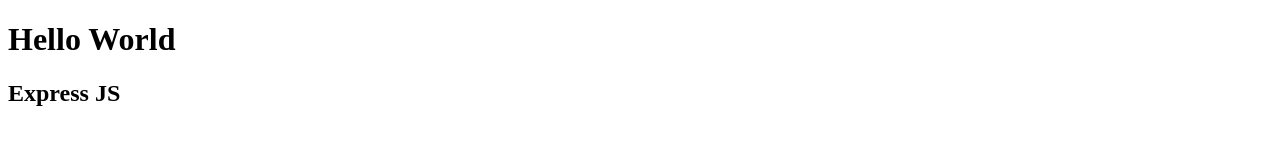
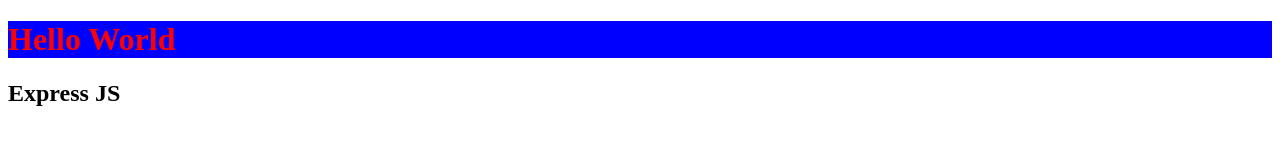
Before and after one commit to rakshithsantosh/nodeJsTutorial, a website: page express/index.html in a window 1280 px wide. Drawn offline with Linux system fonts and the light colour scheme.

Commit message:
middleware

```diff
--- a/express/index.html
+++ b/express/index.html
@@ -4,6 +4,7 @@
     <meta charset="UTF-8" />
     <meta name="viewport" content="width=device-width, initial-scale=1.0" />
     <title>Document</title>
+    <link rel="stylesheet" href="public/style.css" />
   </head>
   <body>
     <h1>Hello World</h1>
--- /dev/null
+++ b/express/public/style.css
@@ -0,0 +1,4 @@
+h1{
+    color:red;
+    background-color: blue;
+}
--- a/package.json
+++ b/package.json
@@ -11,6 +11,7 @@
   "license": "ISC",
   "dependencies": {
     "axios": "^1.6.1",
+    "express": "^4.18.2",
     "uuid": "^9.0.1"
   },
   "devDependencies": {
```
Also changed, not shown: express/server.js (+13 -0 lines), 1 other file.
